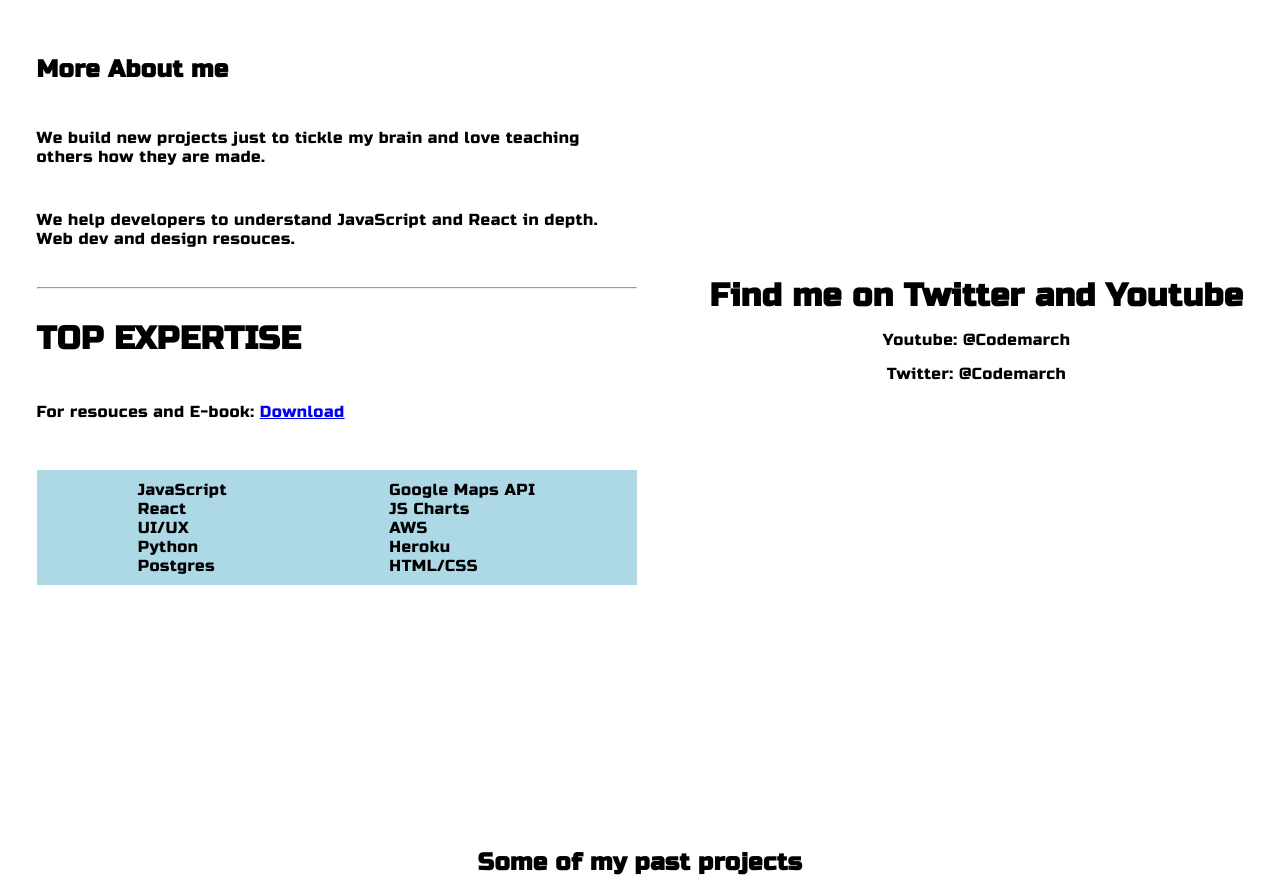
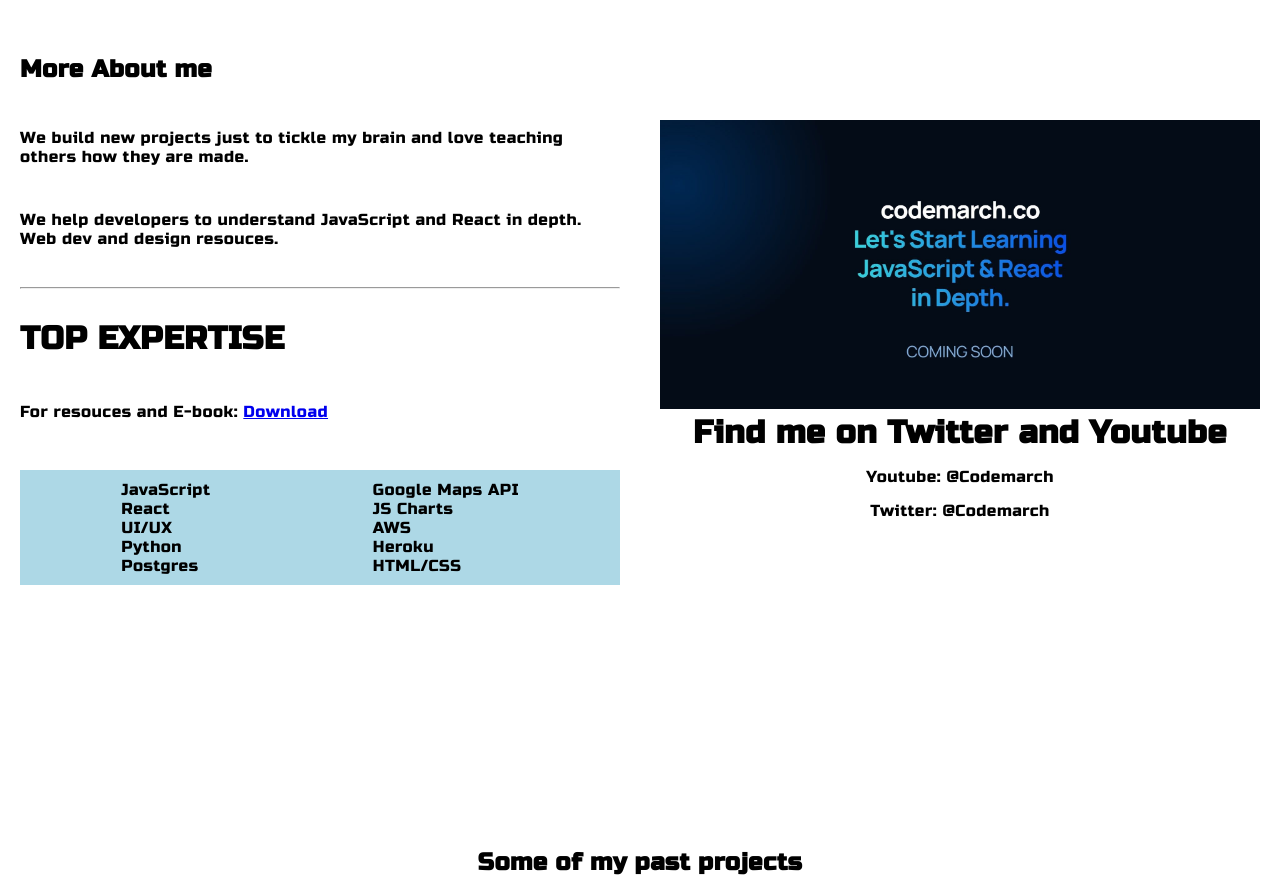
Before and after one commit to nowshadk07/Bootcamp, a plain HTML site: page Day-17,18/index.html in a window 1280 px wide. Shown: the part 880-1774 px from the top of the page. Drawn offline with Linux system fonts and the light colour scheme; the site is published under a folder, as on GitHub Pages, so addresses that start at the root find nothing; a web font is replaced by a local one.

Commit message:
Update index.html

```diff
--- a/Day-17,18/index.html
+++ b/Day-17,18/index.html
@@ -69,7 +69,7 @@
         </div>
       </div>
       <div class="right-col">
-        <img src="/Codemarch.co.jpeg" alt="" />
+        <img src="Codemarch.co.jpeg" alt="" />
         <h1>Find me on Twitter and Youtube</h1>
         <p>Youtube: <a>@Codemarch</a></p>
         <p>Twitter: <a>@Codemarch</a></p>
```
